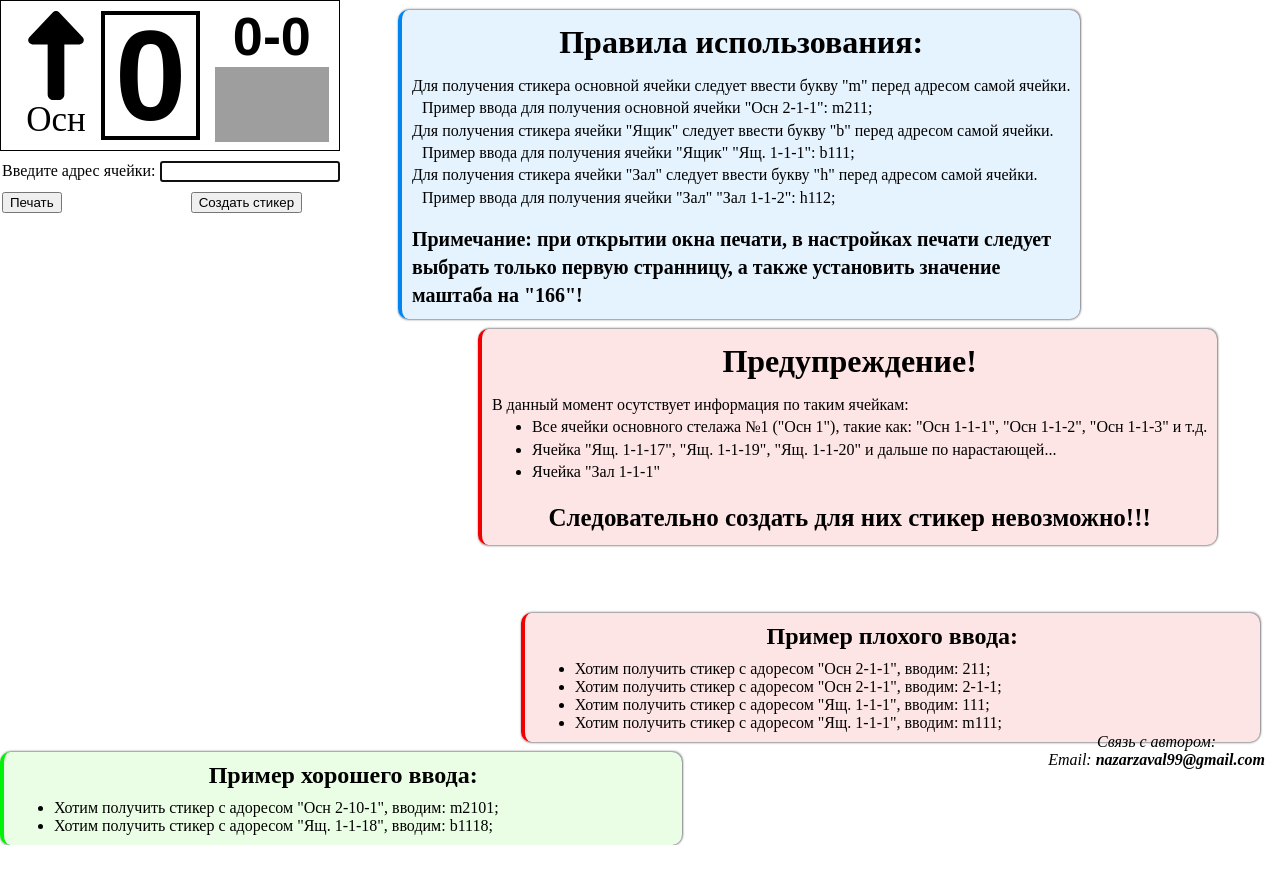
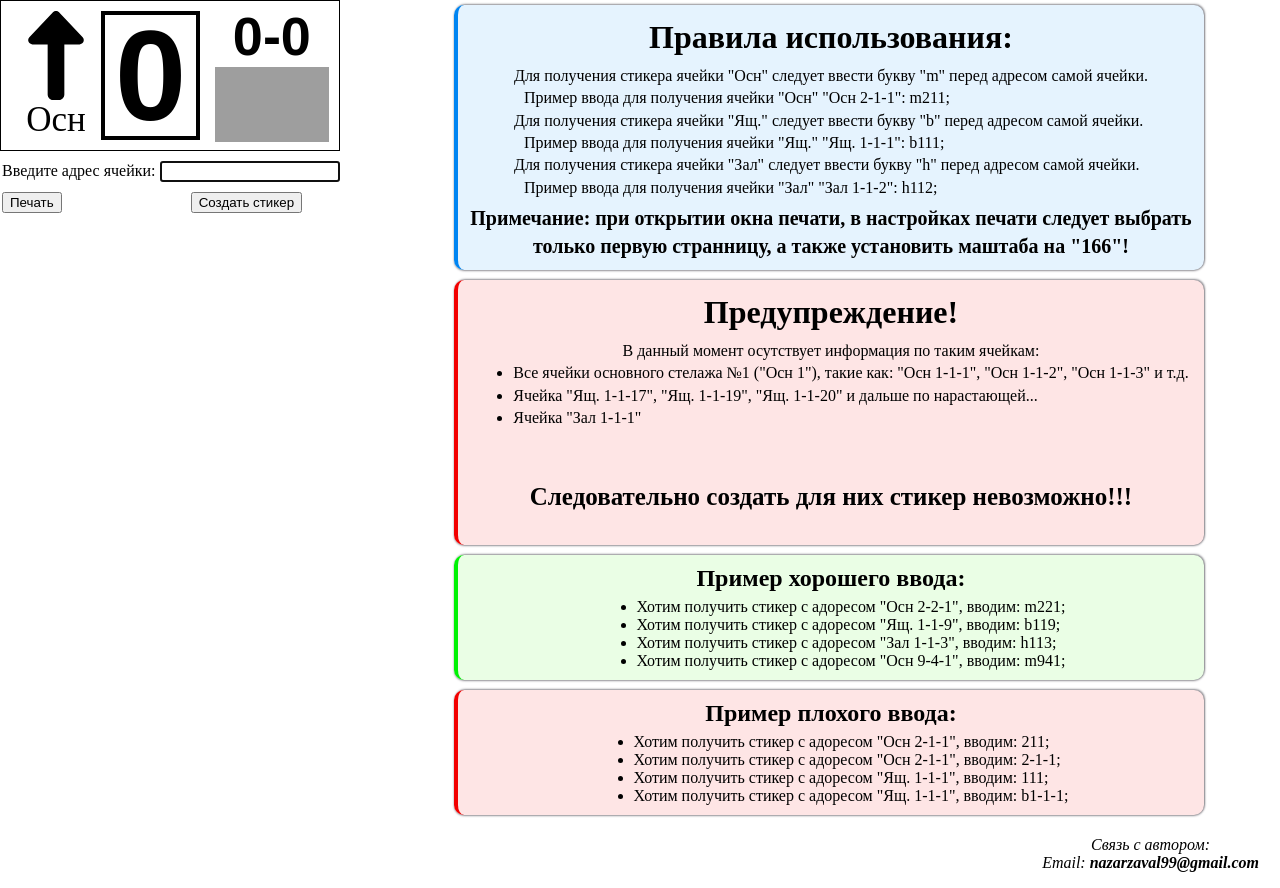
Before and after one commit to Nazar-Zavalniuk/Print-id-stickers, a plain HTML site: page index.html in a window 1280 px wide. Before the commit the page ends 845 px from the top, so only its background shows below. Drawn offline with Linux system fonts and the light colour scheme; grey boxes are pictures that could not be loaded.

Commit message:
Styling update.

```diff
--- a/index.html
+++ b/index.html
@@ -3,14 +3,16 @@
 <head>
     <meta charset="UTF-8">
     <title>Create sticker by Nazik</title>
+    <meta name="viewport" content="width=device-width,initial-scale=1" />
     <style>
         html {
-            font-family: 'Times New Roman', sans-serif;
+            font-family: 'Times New Roman', Arial, sans-serif;
         }
 
         body {
             margin: 0;
-            display: flow-root;
+            display: flex;
+            flex-flow: wrap;
         }
 
         * {
@@ -23,12 +25,10 @@
 
         .container-sticker {
             display: inline-block;
-            position: relative;
-            float: left;
             width: 10cm;
             height: 10cm;
             /*border: 1px solid black;*/
-            margin-right: 20px;
+            /*margin: 0 20px 20px 0;*/
         }
 
         .body-sticker {
@@ -95,12 +95,24 @@
             height: 2.5cm;
         }
 
+        .main-box {
+            flex: 3;
+        }
+
+        .main-container {
+            margin: 5px;
+            display: grid;
+            grid-template-columns: repeat(auto-fill, minmax(700px, 1fr));
+            gap: 10px;
+        }
+
         .rules {
-            float: left;
-            margin-top: 10px;
+            display: flex;
+            flex-flow: column;
+            align-items: center;
+            justify-content: space-between;
             padding: 10px;
             line-height: 1.4;
-            width: 682.46px;
             border-radius: 10px;
             background-color: rgba(0, 133, 242, .1);
             border-left: 4px solid #0085f2;
@@ -109,27 +121,28 @@
 
         .rules h1, .warning h1, .bad-primer h2, .good-primer h2 {
             text-align: center;
-            margin: 0 0 10px;
+            margin: 0;
         }
 
         .rules p, .warning p {
             margin: 0;
         }
 
-        .rules p:nth-child(odd) {
+        .rules p:nth-child(2n) {
             text-indent: 10px;
         }
 
-        .rules .bold-rule {
-            margin-top: 16px;
+       .bold-rule {
+            text-align: center;
             font-weight: bold;
             font-size: 20px;
         }
 
         .warning {
-            float: left;
-            margin-top: 10px;
-            margin-left: 80px;
+            display: flex;
+            flex-flow: column;
+            align-items: center;
+            justify-content: space-between;
             padding: 10px;
             line-height: 1.4;
             border-radius: 10px;
@@ -138,18 +151,31 @@
             box-shadow: 0 1px 2px rgba(43, 42, 51, .5), 1px -1px 2px rgba(43, 42, 51, .5);
         }
 
+        .box-warning {
+            height: 8.397rem;
+        }
+
+        .box-warning p:first-child {
+            text-align: center;
+        }
+
         p.bold-warning {
-            margin-top: 16px;
+            height: 56px;
             text-align: center;
             font-size: 25px;
             font-weight: bold;
         }
 
+        .rules, .warning {
+            min-height: 265px;
+        }
+
         .bad-primer {
-            float: right;
-            margin: 68px 20px 0 0;
+            display: flex;
+            flex-flow: column;
+            align-items: center;
+            justify-content: space-between;
             padding: 10px;
-            width: 739.35px;
             border-radius: 10px;
             background-color: rgba(242, 0, 0, 0.1);
             border-left: 4px solid #f20000;
@@ -157,14 +183,19 @@
         }
 
         .good-primer {
-            float: left;
-            margin-top: 10px;
+            display: flex;
+            flex-flow: column;
+            align-items: center;
+            justify-content: space-between;
             padding: 10px;
-            width: 682.46px;
             border-radius: 10px;
             background-color: rgba(52, 242, 0, 0.1);
             border-left: 4px solid #00f204;
             box-shadow: 0 1px 2px rgba(43, 42, 51, .5), 1px -1px 2px rgba(43, 42, 51, .5);
+        }
+
+        .bad-primer, .good-primer {
+            min-height: 125px;
         }
 
         .form {
@@ -197,7 +228,7 @@
         .warning-error {
             margin-top: 30px;
             padding: 10px;
-            width: 340.17px;
+            width: 368px;
             border-radius: 10px;
             background-color: rgba(242, 0, 0, 0.1);
             border-left: 4px solid #f20000;
@@ -205,10 +236,61 @@
         }
 
         address {
-            position: absolute;
-            right: 15px;
-            bottom: 15px;
+            margin-right: 21px;
+            display: flex;
+            flex-flow: row-reverse;
             text-align: center;
+        }
+
+        @media screen and (max-width: 1900px) {
+            .main-container {
+                margin: 5px auto;
+                display: flex;
+                flex-flow: column;
+                max-width: 750px;
+            }
+            .rules, .warning, .good-primer, .bad-primer {
+                max-width: 750px;
+            }
+        }
+
+        @media screen and (max-width: 1180px) {
+            body {
+                display: block;
+            }
+        }
+
+        @media screen and (max-width: 535px) {
+            .main-box {
+                font-size: 14px;
+            }
+
+            .warning-error {
+                width: 100vw;
+            }
+
+            .rules, .warning, .good-primer, .bad-primer {
+                display: block;
+            }
+
+            .rules h1, .warning h1, .good-primer h2 , .bad-primer h2 {
+                font-size: 22px;
+                margin-bottom: 5px;
+            }
+
+            .rules, .warning {
+                min-height: initial;
+            }
+
+            .box-warning {
+                height: initial;
+            }
+
+            p.bold-rule, p.bold-warning {
+                font-size: 16px;
+                margin-top: 5px;
+                height: initial;
+            }
         }
     </style>
 </head>
@@ -244,46 +326,59 @@
 
 </div>
 
+<div class="main-box">
+    <div class="main-container">
         <div class="rules">
             <h1>Правила использования:</h1>
-    <p>Для получения стикера основной ячейки следует ввести букву "m" перед адресом самой ячейки.</p>
-    <p>Пример ввода для получения основной ячейки "Осн 2-1-1": m211;</p>
-    <p>Для получения стикера ячейки "Ящик" следует ввести букву "b" перед адресом самой ячейки.</p>
-    <p>Пример ввода для получения ячейки "Ящик" "Ящ. 1-1-1": b111;</p>
+            <div class="box-rules">
+                <p>Для получения стикера ячейки "Осн" следует ввести букву "m" перед адресом самой ячейки.</p>
+                <p>Пример ввода для получения ячейки "Осн" "Осн 2-1-1": m211;</p>
+                <p>Для получения стикера ячейки "Ящ." следует ввести букву "b" перед адресом самой ячейки.</p>
+                <p>Пример ввода для получения ячейки "Ящ." "Ящ. 1-1-1": b111;</p>
                 <p>Для получения стикера ячейки "Зал" следует ввести букву "h" перед адресом самой ячейки.</p>
                 <p>Пример ввода для получения ячейки "Зал" "Зал 1-1-2": h112;</p>
-    <p class="bold-rule">Примечание: при открытии окна печати, в настройках печати следует<br>
-        выбрать только первую странницу, а также установить значение маштаба на "166"!</p>
+            </div>
+            <p class="bold-rule">Примечание: при открытии окна печати, в настройках печати следует
+                выбрать только первую странницу, а также установить маштаба на "166"!</p>
 
         </div>
 
         <div class="warning">
             <h1>Предупреждение!</h1>
+            <div class="box-warning">
                 <p>В данный момент осутствует информация по таким ячейкам:</p>
                 <ul>
                     <li>Все ячейки основного стелажа №1 ("Осн 1"), такие как: "Осн 1-1-1", "Осн 1-1-2", "Осн 1-1-3" и т.д.</li>
                     <li>Ячейка "Ящ. 1-1-17", "Ящ. 1-1-19", "Ящ. 1-1-20" и дальше по нарастающей...</li>
                     <li>Ячейка "Зал 1-1-1"</li>
                 </ul>
+            </div>
             <p class="bold-warning">Следовательно создать для них стикер невозможно!!!</p>
+        </div>
+
+        <div class="good-primer">
+            <h2>Пример хорошего ввода:</h2>
+            <div class="box-good-primer">
+                <ul>
+                    <li>Хотим получить стикер с адоресом "Осн 2-2-1", вводим: m221;</li>
+                    <li>Хотим получить стикер с адоресом "Ящ. 1-1-9", вводим: b119;</li>
+                    <li>Хотим получить стикер с адоресом "Зал 1-1-3", вводим: h113;</li>
+                    <li>Хотим получить стикер с адоресом "Осн 9-4-1", вводим: m941;</li>
+                </ul>
+            </div>
         </div>
 
         <div class="bad-primer">
             <h2>Пример плохого ввода:</h2>
+            <div class="box-bad-primer">
                 <ul>
                     <li>Хотим получить стикер с адоресом "Осн 2-1-1", вводим: 211;</li>
                     <li>Хотим получить стикер с адоресом "Осн 2-1-1", вводим: 2-1-1;</li>
                     <li>Хотим получить стикер с адоресом "Ящ. 1-1-1", вводим: 111;</li>
-        <li>Хотим получить стикер с адоресом "Ящ. 1-1-1", вводим: m111;</li>
+                    <li>Хотим получить стикер с адоресом "Ящ. 1-1-1", вводим: b1-1-1;</li>
                 </ul>
             </div>
-
-<div class="good-primer">
-    <h2>Пример хорошего ввода:</h2>
-    <ul>
-        <li>Хотим получить стикер с адоресом "Осн 2-10-1", вводим: m2101;</li>
-        <li>Хотим получить стикер с адоресом "Ящ. 1-1-18", вводим: b1118;</li>
-    </ul>
+        </div>
     </div>
 
     <address>
@@ -292,6 +387,7 @@
             Email: <b>nazarzaval99@gmail.com</b>
         </p>
     </address>
+</div>
 
 <script>
     //  stringCellCodeNum2 - строка содержащая все штрихкода Основной ячейки "2" (один штрих код содержит 8 цифр);
```
Lines whose indentation alone changed are shown as unchanged.
